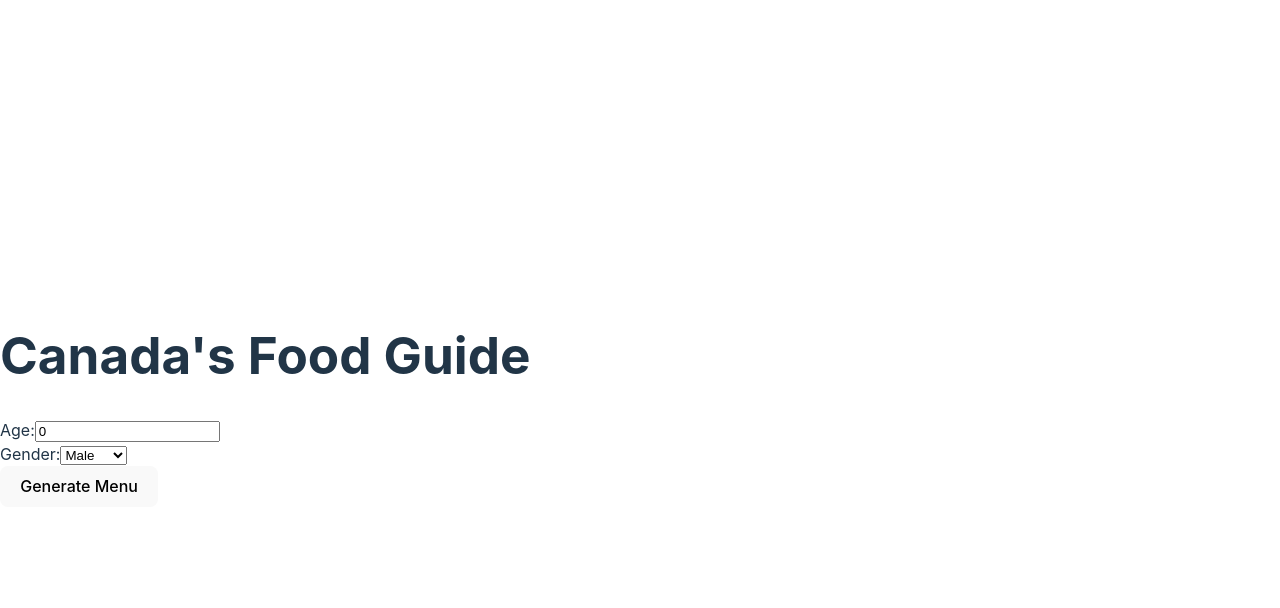
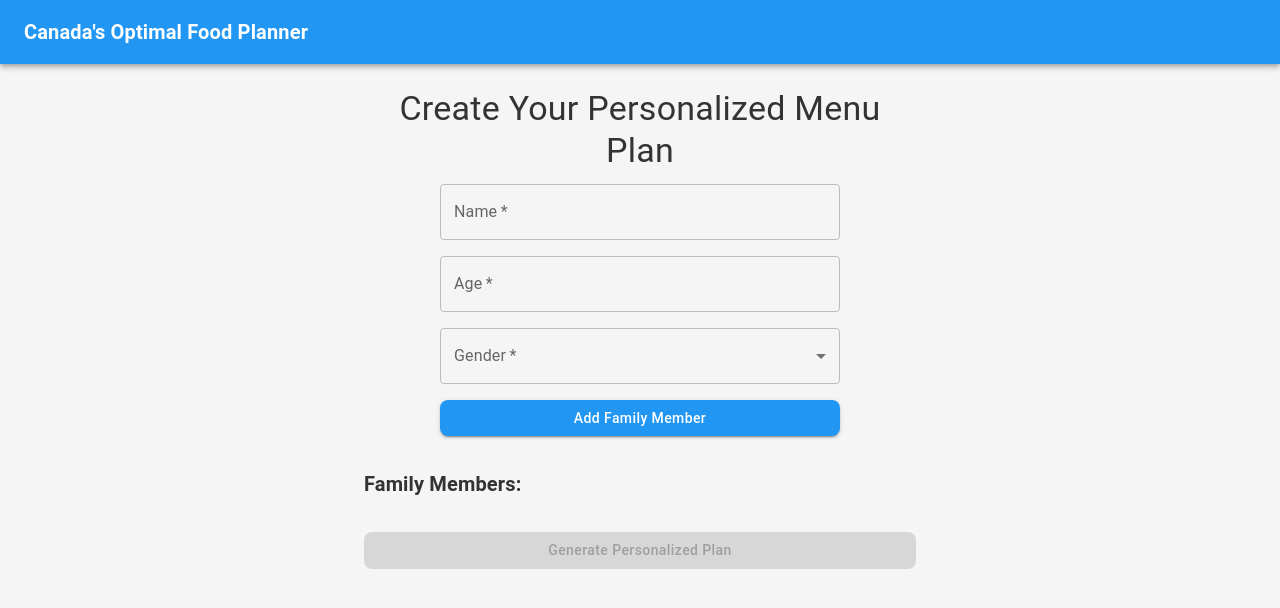
Before and after one commit to reza-yb/signal, a React (Vite) app: page / in a window 1280 px wide. Shown: the top 608 px of the page. Built offline with nearby package versions, Linux system fonts and the light colour scheme.

Commit message:
main application updated adding support for menu creation

```diff
--- a/src/App.tsx
+++ b/src/App.tsx
@@ -1,10 +1,17 @@
 import React, { useEffect, useState } from 'react';
+import { BrowserRouter as Router, Route, Routes } from 'react-router-dom';
+import { ThemeProvider } from '@mui/material/styles';
+import CssBaseline from '@mui/material/CssBaseline';
+import Box from '@mui/material/Box';
 import { parseCSV } from './utils/csvParser';
-import { FoodGroup, FoodItem, ServingRecommendation, DirectionalStatement } from './types/foodGuide';
+import { FoodGroup, FoodItem, ServingRecommendation, DirectionalStatement, FamilyMember } from './types/foodGuide';
 import { logger } from './utils/logger';
-import UserForm from './components/UserForm';
-import { calculateDailyMenu } from './utils/menuCalculator';
 import { getFilePath } from './config';
+import theme from './theme';
+
+import Header from './components/Header';
+import Home from './pages/Home';
+import MyPlan from './pages/MyPlan';
 
 const App: React.FC = () => {
   const [foodGroups, setFoodGroups] = useState<FoodGroup[]>([]);
@@ -13,9 +20,7 @@
   const [directionalStatements, setDirectionalStatements] = useState<DirectionalStatement[]>([]);
   const [error, setError] = useState<string | null>(null);
 
-    const [userAge, setUserAge] = useState<number | null>(null);
-    const [userGender, setUserGender] = useState<string | null>(null);
-    const [dailyMenu, setDailyMenu] = useState<ReturnType<typeof calculateDailyMenu> | null>(null);
+  const [familyMembers, setFamilyMembers] = useState<FamilyMember[]>([]);
 
   useEffect(() => {
     const loadCSVData = async () => {
@@ -23,19 +28,15 @@
         logger.info('Starting to load CSV data...');
 
         const foodGroupData = await parseCSV<FoodGroup>(getFilePath('foodGroups'));
-                logger.debug('Food Group Data:', foodGroupData);
         setFoodGroups(foodGroupData);
 
         const foodItemData = await parseCSV<FoodItem>(getFilePath('foods'));
-                logger.debug('Food Item Data:', foodItemData);
         setFoods(foodItemData);
 
         const servingData = await parseCSV<ServingRecommendation>(getFilePath('servings'));
-                logger.debug('Serving Data:', servingData);
         setServings(servingData);
 
         const statementData = await parseCSV<DirectionalStatement>(getFilePath('directionalStatements'));
-                logger.debug('Statement Data:', statementData);
         setDirectionalStatements(statementData);
 
         logger.info('All CSV data loaded successfully');
@@ -48,45 +49,37 @@
     loadCSVData();
   }, []);
 
-    useEffect(() => {
-        if (userAge && userGender && foodGroups.length && foods.length && servings.length && directionalStatements.length) {
-            const menu = calculateDailyMenu(userAge, userGender, foodGroups, foods, servings, directionalStatements);
-            setDailyMenu(menu);
-        }
-    }, [userAge, userGender, foodGroups, foods, servings, directionalStatements]);
-
-    const handleFormSubmit = (age: number, gender: string) => {
-        setUserAge(age);
-        setUserGender(gender);
+  const generatePlan = (members: FamilyMember[]) => {
+    setFamilyMembers(members);
   };
 
   return (
-        <div>
-            <h1>Canada's Food Guide</h1>
-            {error && <p>{error}</p>}
-            <UserForm onSubmit={handleFormSubmit} />
-            {userAge && userGender && (
-                <div>
-                    <h2>Daily Menu for age: {userAge}, gender: {userGender}</h2>
-                    {dailyMenu && Object.entries(dailyMenu).map(([group, { servings, foods, directionalStatements }]) => (
-                        <div key={group}>
-                            <h3>{group}: {servings} servings</h3>
-                            <ul>
-                                {foods.map(({ food, servings }, index) => (
-                                    <li key={index}>{food.food} - {food.srvg_sz} ({servings} serving{servings > 1 ? 's' : ''})</li>
-                                ))}
-                            </ul>
-                            <h4>Directional Statements:</h4>
-                            <ul>
-                                {directionalStatements.map((statement, index) => (
-                                    <li key={index}>{statement}</li>
-                                ))}
-                            </ul>
-                        </div>
-                    ))}
-                </div>
-            )}
-        </div>
+    <ThemeProvider theme={theme}>
+      <CssBaseline />
+      <Router>
+        <Box sx={{
+          display: 'flex',
+          flexDirection: 'column',
+          minHeight: '100vh',
+          width: '100vw',
+          bgcolor: 'background.default',
+        }}>
+          <Header />
+          <Box component="main" sx={{
+            flexGrow: 1,
+            display: 'flex',
+            flexDirection: 'column',
+            p: 3,
+            width: '100%',
+          }}>
+            <Routes>
+              <Route path="/" element={<Home onGeneratePlan={generatePlan} />} />
+              <Route path="/plan" element={<MyPlan familyMembers={familyMembers} foodGroups={foodGroups} foods={foods} servings={servings} directionalStatements={directionalStatements} />} />
+            </Routes>
+          </Box>
+        </Box>
+      </Router>
+    </ThemeProvider>
   );
 };
 
```
Also changed, not shown: src/types/foodGuide.ts (+7 -0 lines). Lines whose indentation alone changed are shown as unchanged.
